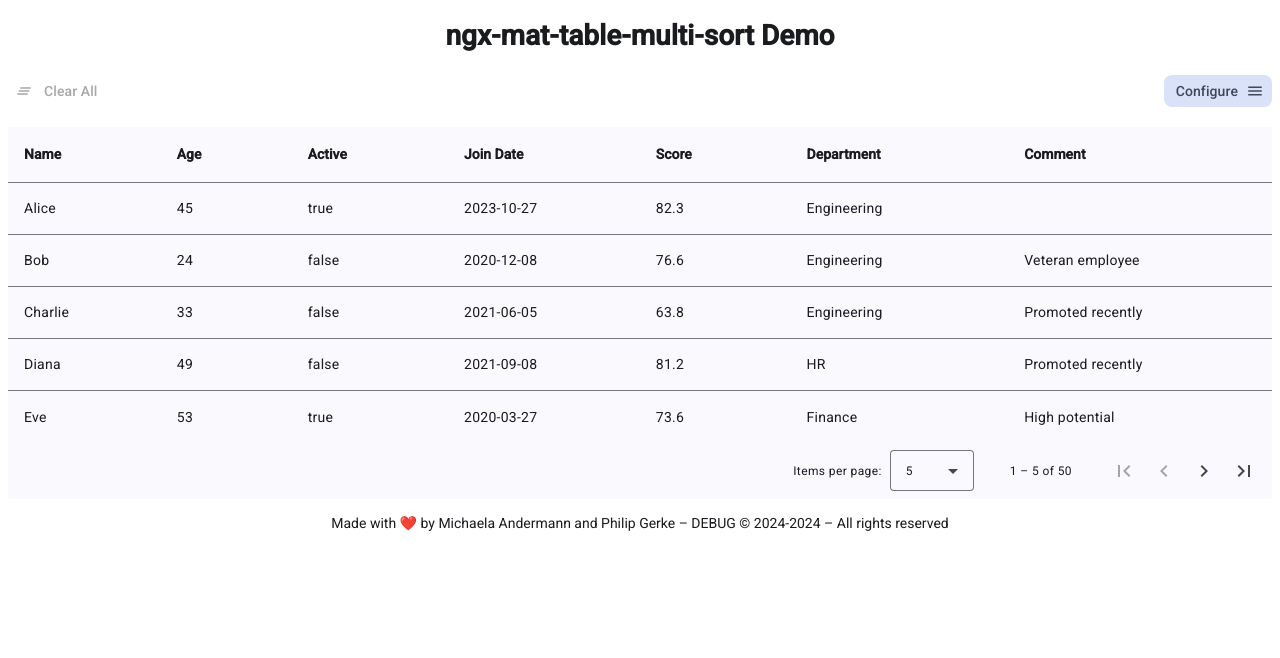
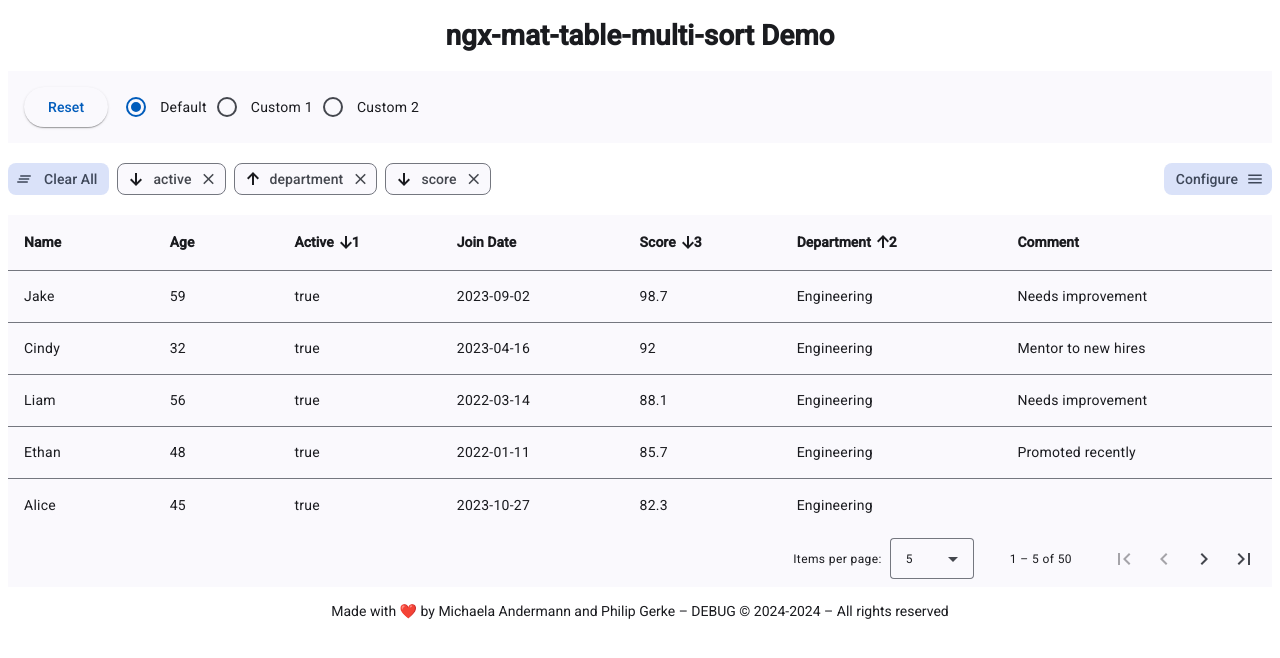
Before and after one commit to pgerke/ngx-mat-table-multi-sort, an Angular app: page / in a window 1280 px wide. Shown: the top 658 px of the page. Built offline with nearby package versions, Linux system fonts and the light colour scheme.

Commit message:
#36 test: Extend demo
Signed-off-by: Philip Gerke <me@philipgerke.com>

```diff
--- a/projects/demo/src/app/app.component.html
+++ b/projects/demo/src/app/app.component.html
@@ -1,4 +1,16 @@
 <h1 class="title">{{ title }}</h1>
+<div class="demo-config">
+  <button mat-raised-button (click)="reset()">Reset</button>
+  <mat-radio-group (change)="onPersistenceModeChanged($event)">
+    @for (mode of persistenceModes; track mode) {
+      <mat-radio-button
+        [checked]="persistenceMode === mode"
+        value="{{ mode }}"
+        >{{ mode.replace("_", " ") }}</mat-radio-button
+      >
+    }
+  </mat-radio-group>
+</div>
 <div class="table-controls">
   <mat-multi-sort-control [sort]="sort"></mat-multi-sort-control>
   <div class="spacer"></div>
@@ -9,7 +21,12 @@
     >Configure <mat-icon matChipTrailingIcon fontIcon="menu"></mat-icon
   ></mat-chip>
 </div>
-<table #table mat-table [dataSource]="dataSource" matMultiSort>
+<table
+  #table
+  mat-table
+  [dataSource]="dataSource"
+  matMultiSort
+  (persistenceChanged)="onPersistenceChanged($event)">
   @for (column of columns; track column.id) {
     <ng-container [matColumnDef]="column.id">
       <th
--- a/projects/demo/src/app/app.component.scss
+++ b/projects/demo/src/app/app.component.scss
@@ -22,8 +22,17 @@ hr {
   flex: 1 1 auto;
 }
 
+.demo-config {
+  padding: 1rem;
+  background: var(--mat-sys-background);
+
+  > button {
+    margin-right: 0.5rem;
+  }
+}
+
 .table-controls {
   display: flex;
   align-items: center;
-  margin-bottom: 1rem;
+  margin: 1rem 0;
 }
--- a/projects/demo/src/app/app.component.ts
+++ b/projects/demo/src/app/app.component.ts
@@ -4,9 +4,12 @@ import {
   Component,
   ViewChild,
 } from "@angular/core";
+import { MatButtonModule } from "@angular/material/button";
 import { MatChipsModule } from "@angular/material/chips";
 import { MatIconModule } from "@angular/material/icon";
 import { MatPaginator, MatPaginatorModule } from "@angular/material/paginator";
+import { MatRadioChange, MatRadioModule } from "@angular/material/radio";
+import { Sort } from "@angular/material/sort";
 import { MatTableModule } from "@angular/material/table";
 import {
   MatMultiSortControlComponent,
@@ -14,6 +17,7 @@ import {
   MatMultiSortHeaderComponent,
   MatMultiSortTableDataSource,
   MatTableColumnConfigTriggerDirective,
+  SORT_PERSISTENCE_ENABLED,
   TableColumn,
 } from "../../../../src/public-api";
 import { MEMBER_DATA, MemberInformation } from "./data";
@@ -23,18 +27,25 @@ import { MEMBER_DATA, MemberInformation } from "./data";
  */
 const APP_VERSION = "DEBUG";
 
+const persistenceModeKey = "persistenceMode";
+const PersistenceModes = ["Default", "Custom_1", "Custom_2"] as const;
+type PersistenceMode = (typeof PersistenceModes)[number];
+
 @Component({
   selector: "app-root",
   imports: [
+    MatButtonModule,
     MatChipsModule,
     MatIconModule,
     MatTableModule,
     MatPaginatorModule,
+    MatRadioModule,
     MatMultiSortDirective,
     MatMultiSortControlComponent,
     MatMultiSortHeaderComponent,
     MatTableColumnConfigTriggerDirective,
   ],
+  providers: [{ provide: SORT_PERSISTENCE_ENABLED, useValue: false }],
   templateUrl: "./app.component.html",
   styleUrl: "./app.component.scss",
 })
@@ -80,6 +91,8 @@ export class AppComponent implements AfterViewInit {
 
   readonly currentYear = new Date().getFullYear();
 
+  private initialized = false;
+
   /**
    * A data source for the Material table that holds and manages the data of type `MemberInformation`.
    * It is initialized with the provided `MEMBER_DATA`.
@@ -90,6 +103,9 @@ export class AppComponent implements AfterViewInit {
   readonly dataSource = new MatMultiSortTableDataSource<MemberInformation>(
     MEMBER_DATA
   );
+
+  persistenceModes = PersistenceModes;
+  persistenceMode: PersistenceMode = "Default";
 
   /**
    * An array of strings representing the columns to be displayed in the table.
@@ -129,13 +145,49 @@ export class AppComponent implements AfterViewInit {
   constructor(private readonly cdr: ChangeDetectorRef) {}
 
   ngAfterViewInit(): void {
-    // this.sort._sorts.set([
-    //   { active: "active", direction: "desc" },
-    //   { active: "department", direction: "asc" },
-    //   { active: "score", direction: "desc" },
-    // ]);
+    const mode = sessionStorage.getItem(persistenceModeKey);
+    if (PersistenceModes.includes(mode as PersistenceMode)) {
+      this.persistenceMode = mode as PersistenceMode;
+    }
+
+    this.load();
+    this.initialized = true;
     this.dataSource.paginator = this.paginator;
     this.dataSource.sort = this.sort;
     this.cdr.detectChanges();
   }
+
+  load(): void {
+    const sorts = sessionStorage.getItem(`sorts-${this.persistenceMode}`);
+    if (sorts) {
+      this.sort._sorts.set(JSON.parse(sorts));
+    } else this.reset();
+  }
+
+  onPersistenceChanged(sorts: Sort[]): void {
+    if (!this.initialized) return;
+
+    sessionStorage.setItem(
+      `sorts-${this.persistenceMode}`,
+      JSON.stringify(sorts)
+    );
+  }
+
+  onPersistenceModeChanged(event: MatRadioChange): void {
+    this.persistenceMode = event.value;
+    sessionStorage.setItem(persistenceModeKey, this.persistenceMode);
+    this.load();
+  }
+
+  reset(): void {
+    this.sort._sorts.set(
+      this.persistenceMode === "Default"
+        ? [
+            { active: "active", direction: "desc" },
+            { active: "department", direction: "asc" },
+            { active: "score", direction: "desc" },
+          ]
+        : []
+    );
+  }
 }
```
